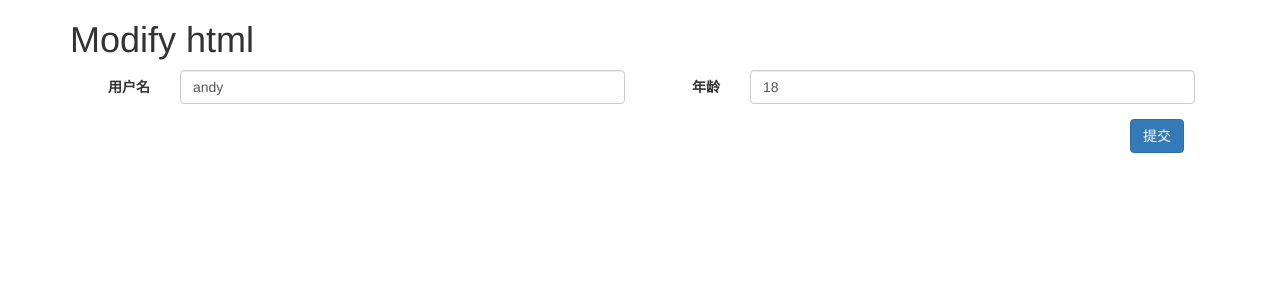
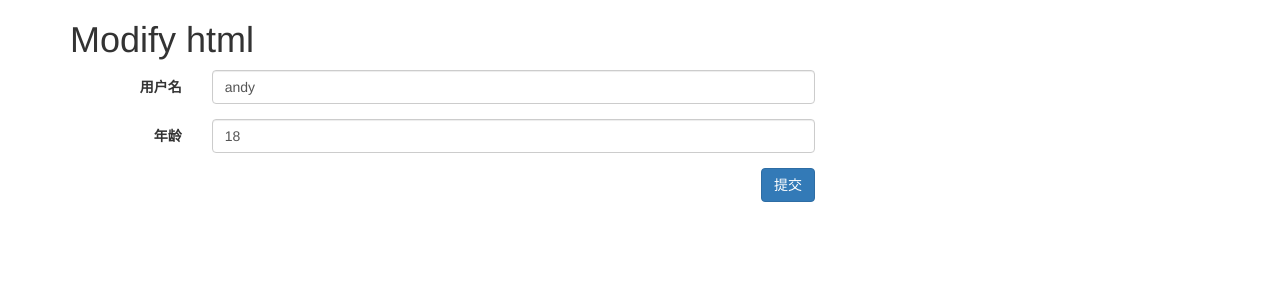
Before and after one commit to Andy963/cadmin, a Django app: page /admin/app01/user/modify/1/ in a window 1280 px wide. Shown: the top 300 px of the page. Run offline with Django 3.2, Linux system fonts and the light colour scheme; data comes from the database, SQL or seed files in the repository; tables that the repository leaves empty hold one stand-in row (values such as "Sample post"); some libraries are stand-ins or nearby versions.

Commit message:
change style

```diff
--- a/cadmin/templates/cadmin/cadmin-form.html
+++ b/cadmin/templates/cadmin/cadmin-form.html
@@ -1,24 +1,22 @@
 <form method="post"  class="form-horizontal" novalidate>
     {% csrf_token %}
     {% for dic in form %}
-        <div class="col-sm-6">
+        <div class="col-sm-8">
             <div class="form-group">
                 <label for="inputEmail3" class="col-sm-2 control-label">{{ dic.item.field.label }}</label>
-                <div class="col-sm-10">
+                <div class="col-sm-10" style="position:relative">
                 {{ dic.item }}
                     {% if dic.is_popup %}
-                        <a onclick="popUp('{{ dic.popurl }}')">Add</a>
+                        <a style="position:absolute; top:5px;right:-10px;" onclick="popUp('{{ dic.popurl }}')"><span class="glyphicon glyphicon-plus" aria-hidden="true"></span></a>
                     {% endif %}
                     {{ dic.item.field.errors.0 }}
                 </div>
             </div>
         </div>
     {% endfor %}
-    <div class="col-sm-offset-11 col-sm-1">
-        <input type="submit" class="btn btn-primary" value="提交">
+    <div class=" col-sm-8">
+        <input type="submit" class="btn btn-primary pull-right" value="提交">
     </div>
-
-
 </form>
 <script>
     function  popupCallback(dic) {
@@ -29,7 +27,6 @@
         document.getElementById(dic.popbackid ).appendChild(op);
     }
     function popUp(url) {
-        var popUpPage = window.open(url, url, 'status=1, height:300, width:200, toolbar=0, resizeable=0')
-
+        var popUpPage = window.open(url, url, 'status=1, top=200, left=300,height=400, width=600, toolbar=0, resizeable=0')
     }
 </script>
--- a/cadmin/templates/cadmin/popup_response.html
+++ b/cadmin/templates/cadmin/popup_response.html
@@ -15,6 +15,5 @@
        opener.popupCallback(dic);
         window.close();
     })()
-
 </script>
 </html>
```
Also changed, not shown: cadmin/templates/cadmin/add_view.html (+7 -4 lines), cadmin/templates/cadmin/show_view.html (+23 -18 lines).
